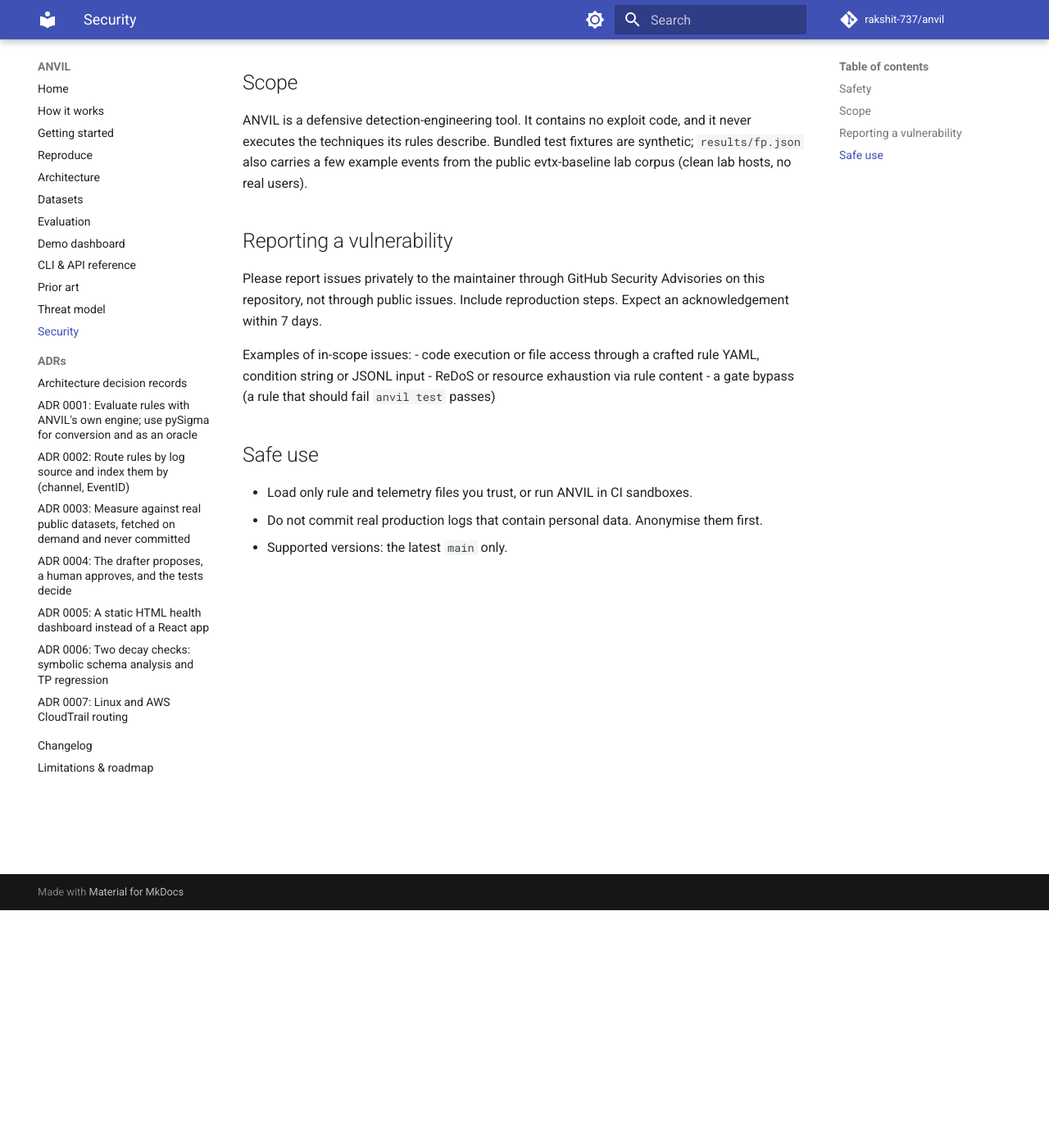
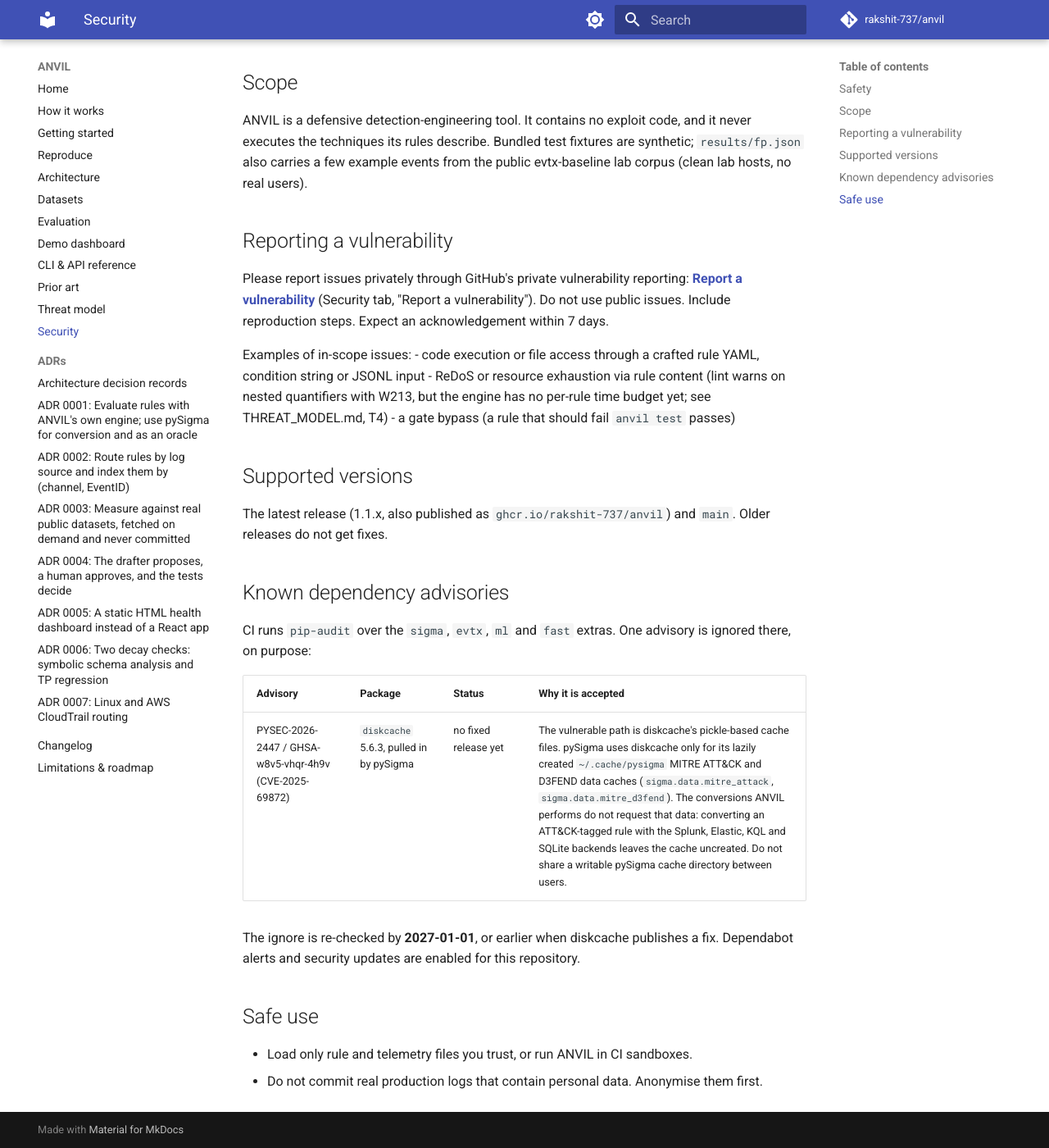
Before and after one commit to rakshit-737/anvil, an MkDocs documentation site: the page built from docs/security.md, in a window 1280 px wide and 1400 px high, scrolled down 290 px. Shown: the whole window at 82% size. Built offline with MkDocs 1.6.1 and Material for MkDocs 9.7.7, drawn with Linux system fonts in a browser that asks for light colours; comment, search, counter and statistics services are not loaded.

Commit message:
docs(security): private vulnerability reporting link, supported versions, known dependency advisory
Private vulnerability reporting, Dependabot alerts and security updates,
secret scanning and push protection are now enabled on the repository, so
the reporting link works for outside reporters. Supported versions are
the latest release (1.1.x) and main. The diskcache advisory that ci.yml's
pip-audit ignores (PYSEC-2026-2447 / GHSA-w8v5-vhqr-4h9v) is documented
with why it is unreachable from ANVIL's conversions (checked: converting a
tagged rule with four backends creates no pySigma cache) and its
2027-01-01 re-check date.

Co-Authored-By: Claude <noreply@anthropic.com>

```diff
--- a/SECURITY.md
+++ b/SECURITY.md
@@ -4,14 +4,25 @@
 ANVIL is a defensive detection-engineering tool. It contains no exploit code, and it never executes the techniques its rules describe. Bundled test fixtures are synthetic; `results/fp.json` also carries a few example events from the public evtx-baseline lab corpus (clean lab hosts, no real users).
 
 ## Reporting a vulnerability
-Please report issues privately to the maintainer through GitHub Security Advisories on this repository, not through public issues. Include reproduction steps. Expect an acknowledgement within 7 days.
+Please report issues privately through GitHub's private vulnerability reporting: **[Report a vulnerability](https://github.com/rakshit-737/anvil/security/advisories/new)** (Security tab, "Report a vulnerability"). Do not use public issues. Include reproduction steps. Expect an acknowledgement within 7 days.
 
 Examples of in-scope issues:
 - code execution or file access through a crafted rule YAML, condition string or JSONL input
-- ReDoS or resource exhaustion via rule content
+- ReDoS or resource exhaustion via rule content (lint warns on nested quantifiers with W213, but the engine has no per-rule time budget yet; see THREAT_MODEL.md, T4)
 - a gate bypass (a rule that should fail `anvil test` passes)
+
+## Supported versions
+The latest release (1.1.x, also published as `ghcr.io/rakshit-737/anvil`) and `main`. Older releases do not get fixes.
+
+## Known dependency advisories
+CI runs `pip-audit` over the `sigma`, `evtx`, `ml` and `fast` extras. One advisory is ignored there, on purpose:
+
+| Advisory | Package | Status | Why it is accepted |
+| --- | --- | --- | --- |
+| PYSEC-2026-2447 / GHSA-w8v5-vhqr-4h9v (CVE-2025-69872) | `diskcache` 5.6.3, pulled in by pySigma | no fixed release yet | The vulnerable path is diskcache's pickle-based cache files. pySigma uses diskcache only for its lazily created `~/.cache/pysigma` MITRE ATT&CK and D3FEND data caches (`sigma.data.mitre_attack`, `sigma.data.mitre_d3fend`). The conversions ANVIL performs do not request that data: converting an ATT&CK-tagged rule with the Splunk, Elastic, KQL and SQLite backends leaves the cache uncreated. Do not share a writable pySigma cache directory between users. |
+
+The ignore is re-checked by **2027-01-01**, or earlier when diskcache publishes a fix. Dependabot alerts and security updates are enabled for this repository.
 
 ## Safe use
 - Load only rule and telemetry files you trust, or run ANVIL in CI sandboxes.
 - Do not commit real production logs that contain personal data. Anonymise them first.
-- Supported versions: the latest `main` only.
```
